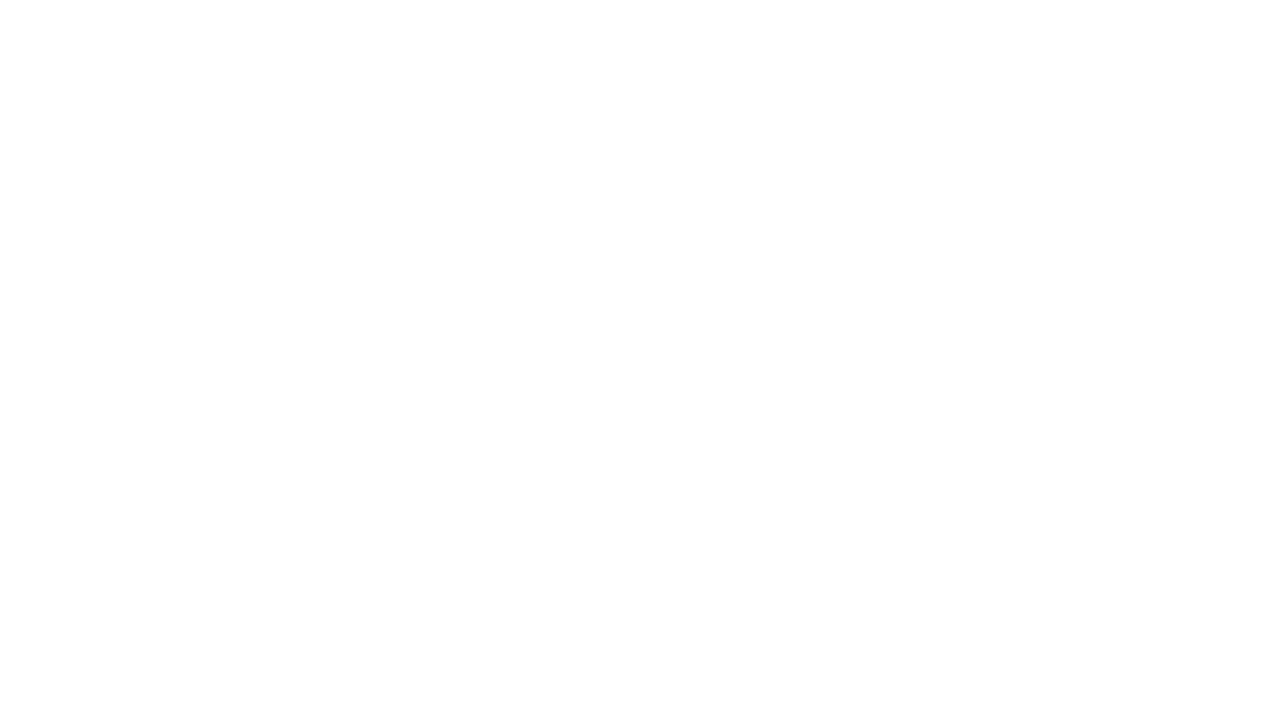
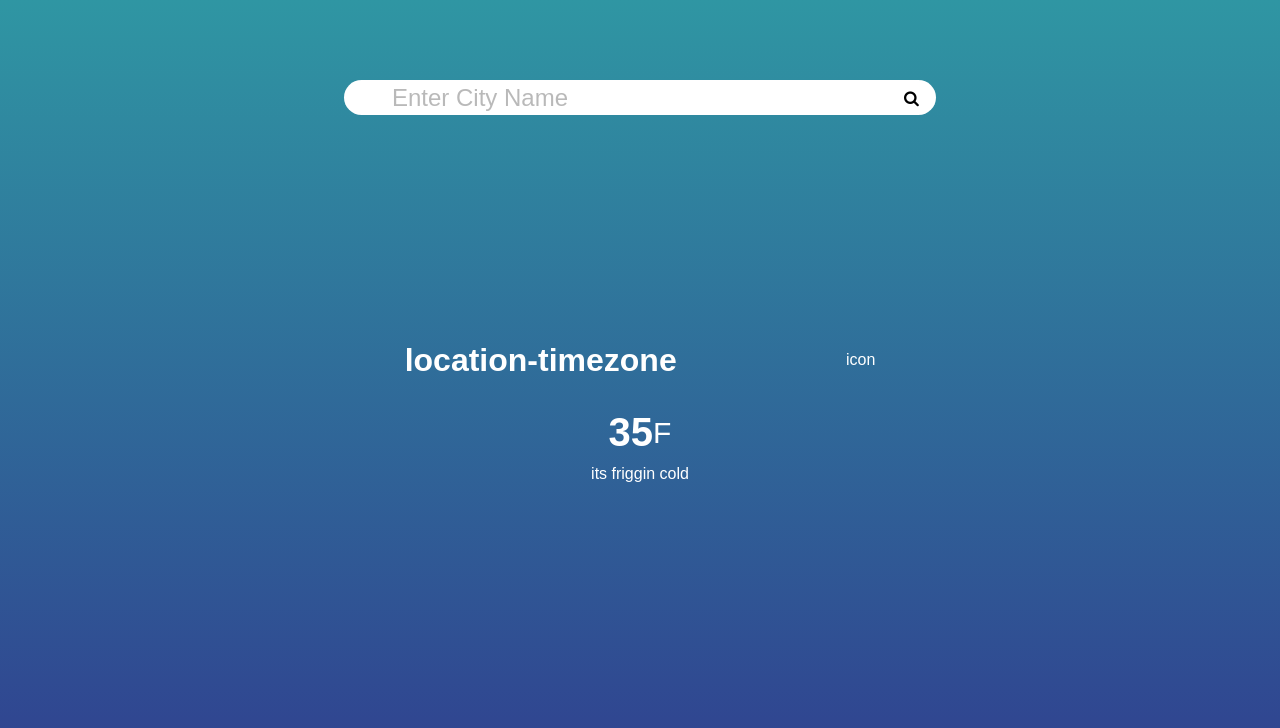
Before and after one commit to mohammad-fazeli/weather-App, a plain HTML site: page index.html in a window 1280 px wide. Drawn offline with Linux system fonts and the light colour scheme.

Commit message:
Base layout of Weather App

```diff
--- a/index.html
+++ b/index.html
@@ -6,11 +6,28 @@
     <meta http-equiv="X-UA-Compatible" content="IE=edge">
     <meta name="viewport" content="width=device-width, initial-scale=1.0">
     <link rel="stylesheet" href="stayle.css">
+    <link rel="stylesheet" href="https://cdnjs.cloudflare.com/ajax/libs/font-awesome/4.7.0/css/font-awesome.min.css">
     <title>Weather App</title>
 </head>
 
 <body>
-
+    <div class="search-bar">
+        <input type="text" placeholder="Enter City Name">
+        <i class="fa fa-search"></i>
+    </div>
+    <div class="min">
+        <div class="location">
+            <h1 class="location-timezone">location-timezone</h1>
+            <p>icon</p>
+        </div>
+        <div class="temperature">
+            <div class="degree-section">
+                <h2 class="temperature-degree">35</h2>
+                <span> F</span>
+            </div>
+            <div class="temperature-description">its friggin cold</div>
+        </div>
+    </div>
 </body>
 <script src="app.js"></script>
 
--- a/stayle.css
+++ b/stayle.css
@@ -0,0 +1,84 @@
+* {
+  padding: 0;
+  margin: 0;
+  box-sizing: border-box;
+  font-family: sans-serif;
+}
+.min {
+  height: 100vh;
+  display: flex;
+  justify-content: center;
+  flex-direction: column;
+  align-items: center;
+  background: linear-gradient(rgb(47, 150, 163), rgb(48, 62, 143));
+  color: white;
+}
+.search-bar {
+  position: absolute;
+  width: 100%;
+  margin-top: 10vh;
+  display: flex;
+  justify-content: center;
+  align-items: center;
+}
+input {
+  width: 35rem;
+  height: 2.2rem;
+  border: none;
+  outline: none;
+  border-radius: 100rem 0 0 100rem;
+  padding-left: 3rem;
+  font-size: 1.5rem;
+}
+input::placeholder {
+  opacity: 0.5;
+}
+.search-bar i {
+  height: 2.2rem;
+  width: 2rem;
+  display: flex;
+  align-items: center;
+  border-radius: 0 100px 100px 0;
+  background-color: white;
+  cursor: pointer;
+}
+.location,
+.temperature {
+  height: 10vh;
+  width: 50%;
+  display: flex;
+  justify-content: space-around;
+  align-items: center;
+}
+.temperature {
+  flex-direction: column;
+}
+.degree-section {
+  display: flex;
+  align-items: center;
+  cursor: pointer;
+}
+.degree-section {
+  margin: 10px;
+  font-size: 30px;
+}
+.degree-section h2 {
+  font-size: 40px;
+}
+@media only screen and (max-width: 630px) {
+  input {
+    width: 80%;
+  }
+  .search-bar i {
+    width: 5%;
+  }
+  .location {
+    flex-direction: column;
+  }
+  .location-timezone {
+    order: 2;
+  }
+  .location p {
+    order: 1;
+  }
+}
```
